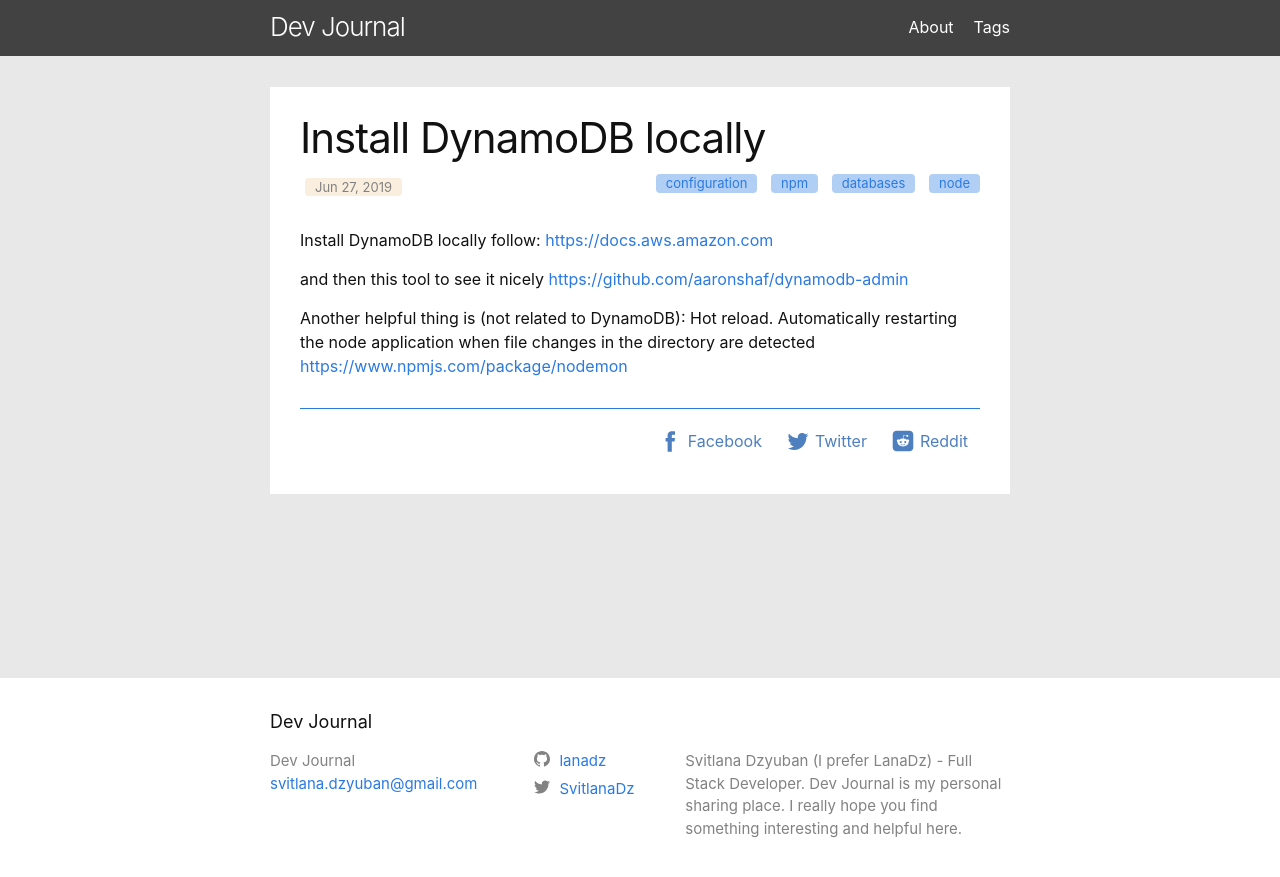
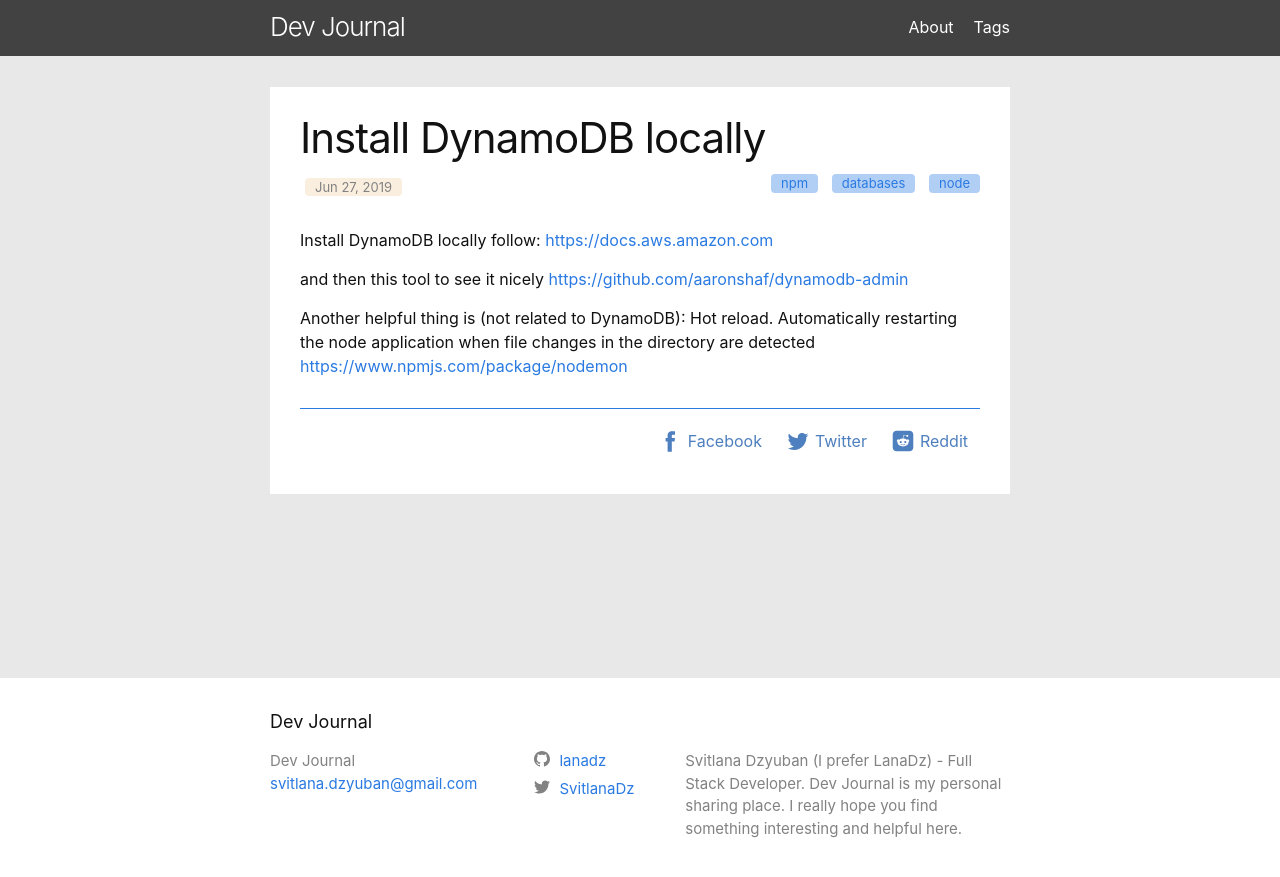
Before and after one commit to owldot/lanadz.github.io, a Jekyll site: the page built from _posts/2019-06-27-DynamoDb.markdown, in a window 1280 px wide. Shown: the top 877 px of the page. Built offline with Jekyll 4.4.1, drawn with Linux system fonts in a browser that asks for light colours.

Commit message:
Remove extra tag

```diff
--- a/_posts/2019-06-27-DynamoDb.markdown
+++ b/_posts/2019-06-27-DynamoDb.markdown
@@ -1,15 +1,15 @@
 ---
 layout: post
-title:  "Install DynamoDB locally"
-date:   2019-06-27
+title: 'Install DynamoDB locally'
+date: 2019-06-27
 tags:
-  - configuration
   - npm
   - databases
   - node
 keywords:
   - dynamodb locally
 ---
+
 Install DynamoDB locally follow:
 [https://docs.aws.amazon.com](https://docs.aws.amazon.com/amazondynamodb/latest/developerguide/DynamoDBLocal.DownloadingAndRunning.html)
 
```
